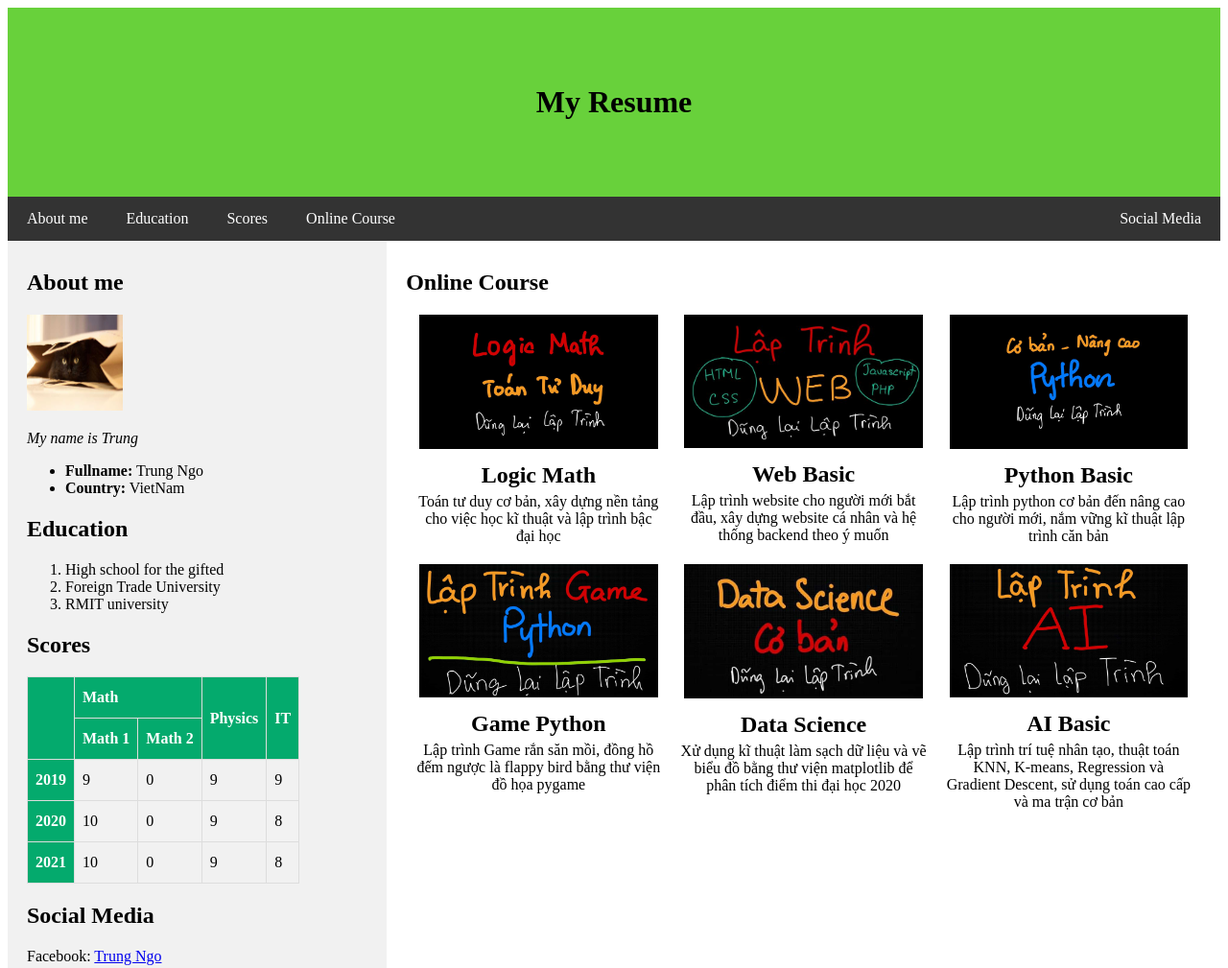
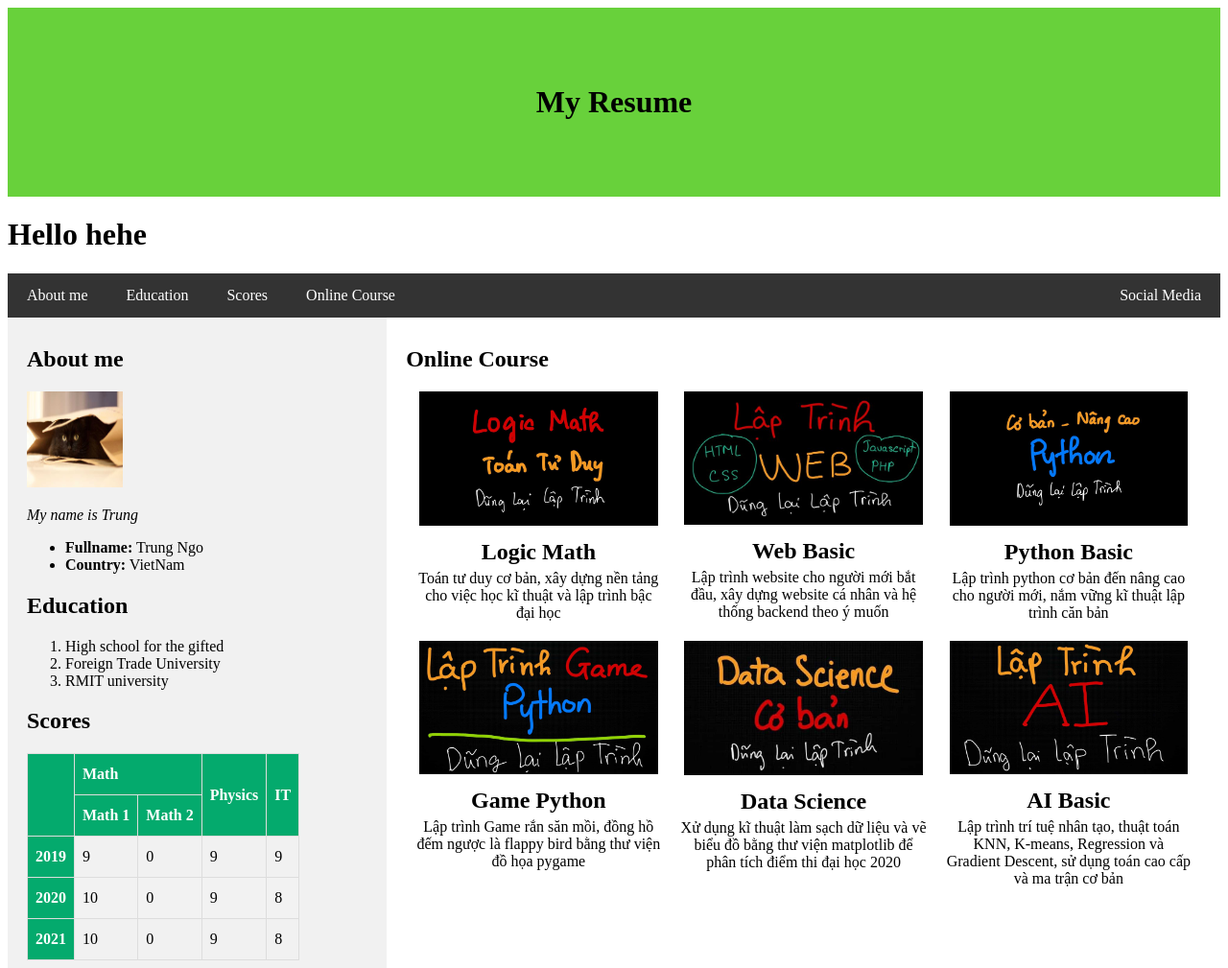
Before and after one commit to TrungNgo21/TrungNgo21.github.io, a plain HTML site: page index.html in a window 1280 px wide. Shown: the top 1009 px of the page at 96% size. Drawn offline with Linux system fonts and the light colour scheme.

Commit message:
Update index.html line 14

```diff
--- a/index.html
+++ b/index.html
@@ -11,6 +11,7 @@
 </head>
 <body>
 	<h1 id="menu_text"> My Resume </h1>
+	<h1>Hello hehe</h1>
 	<nav>
 		 <a href="#contact" class="menu_left">About me</a>
 		 <a href="#education" class="menu_left">Education</a>
```
